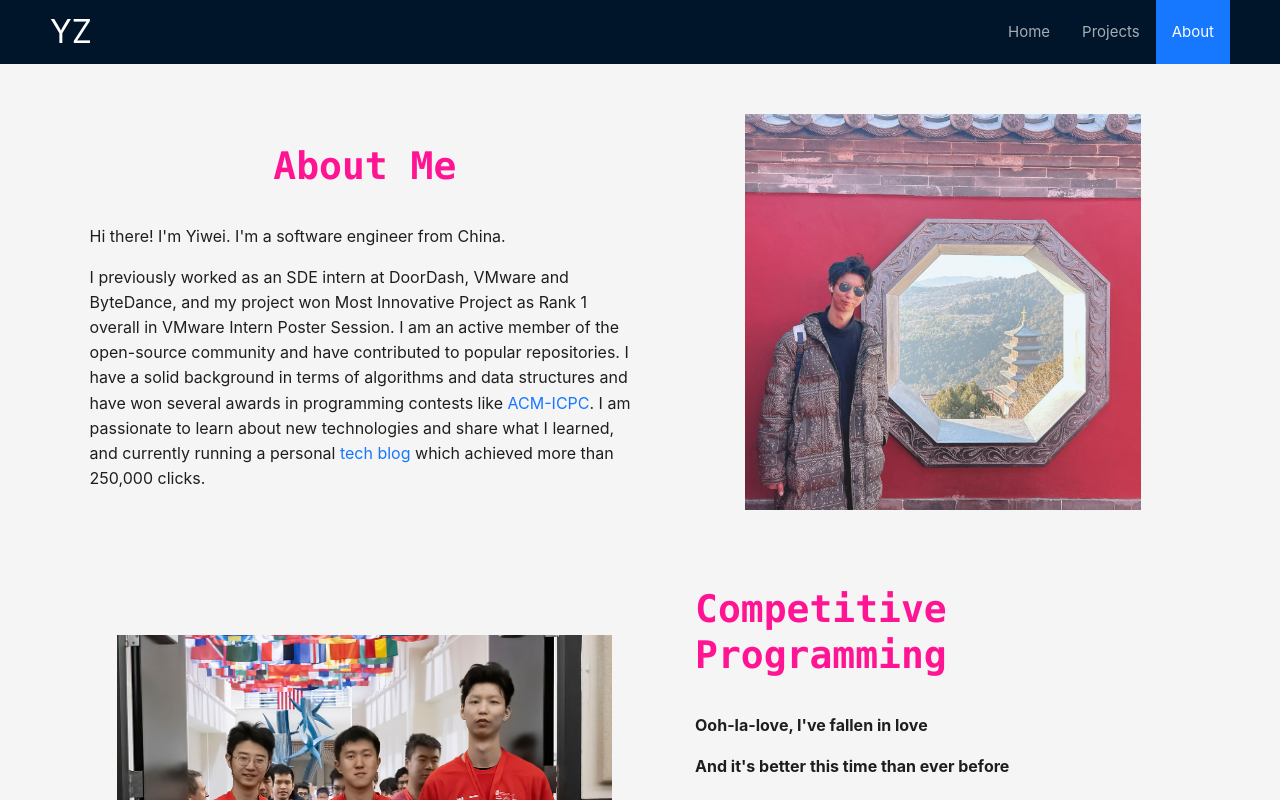
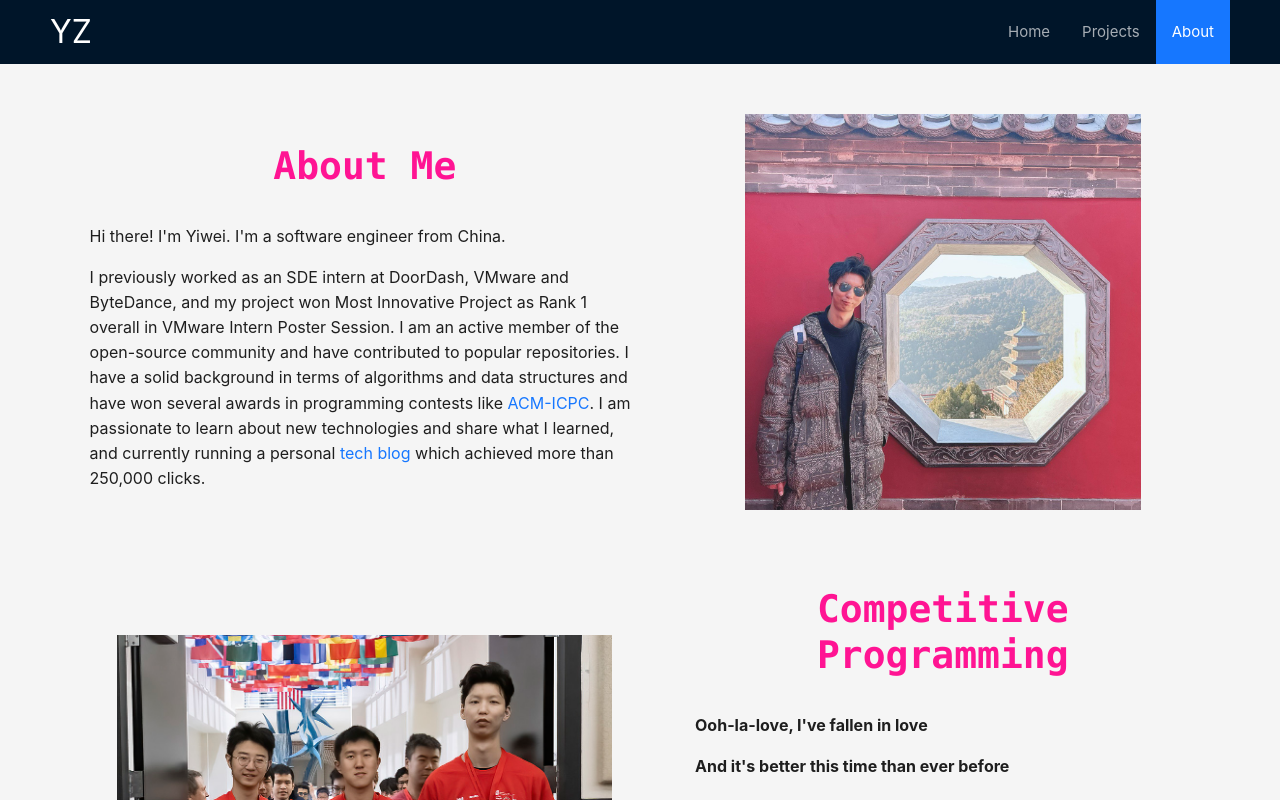
Before and after one commit to ZhangYW18/portfolio, a React (Create React App) app: page /about in a window 1280 px wide. Shown: the top 800 px of the page. Built offline with nearby package versions, Linux system fonts and the light colour scheme.

Commit message:
fix title text align bug

```diff
--- a/src/About/About.jsx
+++ b/src/About/About.jsx
@@ -28,7 +28,11 @@ function About(props) {
           textAlign: "left",
           paddingRight: '5%',
         }}>
-          <Title level={1} style={titleStyle }>About Me</Title>
+          <Flex style={{
+            textAlign: 'center',
+          }}>
+            <Title level={1} style={titleStyle }>About Me</Title>
+          </Flex>
           <Typography>
             <p>
               Hi there! I'm Yiwei. I'm a software engineer from China.
@@ -74,7 +78,11 @@ function About(props) {
           textAlign: "left",
           paddingLeft: '5%',
         }}>
-          <Title level={1} style={titleStyle}>Competitive Programming</Title>
+          <Flex style={{
+            textAlign: 'center',
+          }}>
+            <Title level={1} style={titleStyle}>Competitive Programming</Title>
+          </Flex>
           <Typography>
             <p>
               <b> {String.raw`Ooh-la-love, I've fallen in love`} </b>
@@ -90,14 +98,18 @@ function About(props) {
 
       </Flex>
 
-      {/*section 2: competitive programming*/}
+      {/*section 3: hobbies*/}
       <Flex>
         <Flex justify={'center'} align={'center'} vertical style={{
           width: '55%',
           textAlign: "left",
           paddingRight: '5%',
         }}>
-          <Title level={1} style={titleStyle }>Hobbies</Title>
+          <Flex style={{
+            textAlign: 'center',
+          }}>
+            <Title level={1} style={titleStyle }>Hobbies</Title>
+          </Flex>
           <Typography>
             <p>
               I like hiking in great nature and enjoy the sound of wind, leaves, wildlife, and everything offered by this amazing earth.
```
